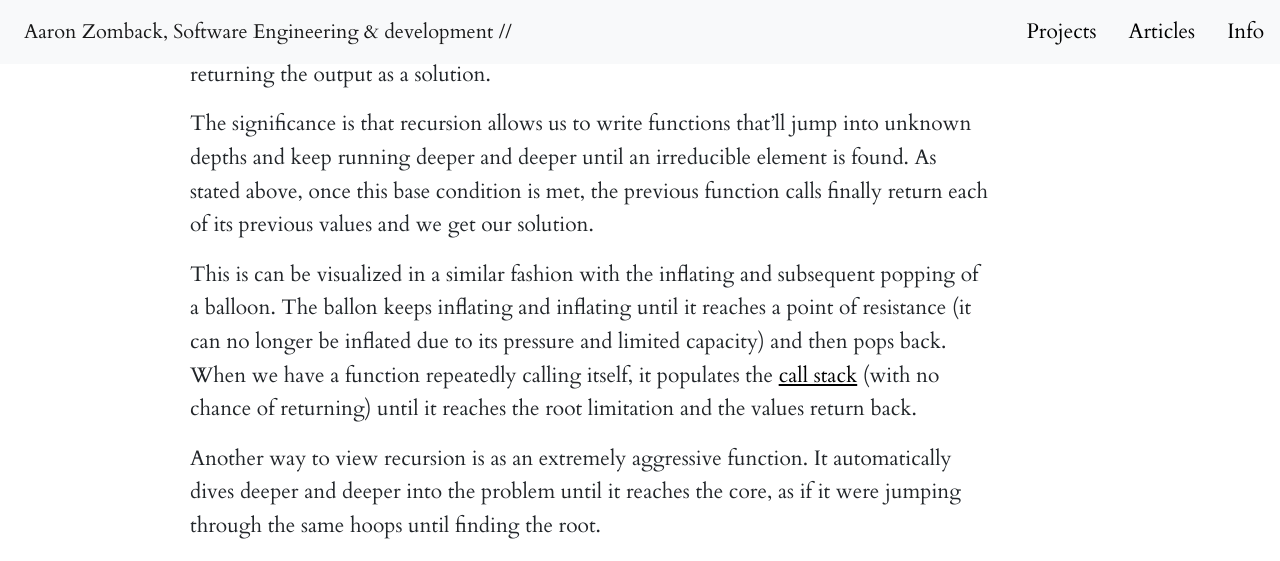
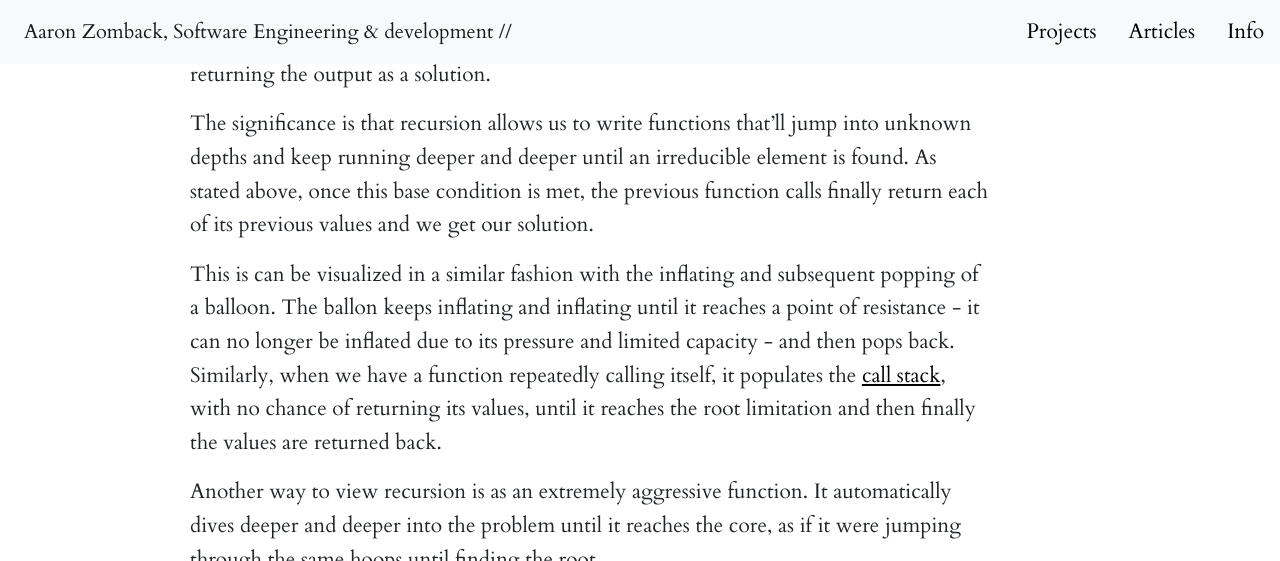
Before and after one commit to aaronzomback/design-portfolio, a Jekyll site: the page built from _posts/2021-04-30-what-is-recursion?.markdown, in a window 1280 px wide and 900 px high, scrolled down 1508 px, cut to the strip 0-561 px from the top of the window. Built offline with Jekyll 4.4.1, drawn with Linux system fonts in a browser that asks for light colours; nearby versions of some CDN libraries.

Commit message:
Updated What Is Recursion?

```diff
--- a/_posts/2021-04-30-what-is-recursion?.markdown
+++ b/_posts/2021-04-30-what-is-recursion?.markdown
@@ -22,7 +22,7 @@ Recursion in essence is the act of reducing a problem down to its root or *atomi
 
 The significance is that recursion allows us to write functions that'll jump into unknown depths and keep running deeper and deeper until an irreducible element is found. As stated above, once this base condition is met, the previous function calls finally return each of its previous values and we get our solution.
 
-This is can be visualized in a similar fashion with the inflating and subsequent popping of a balloon. The ballon keeps inflating and inflating until it reaches a point of resistance (it can no longer be inflated due to its pressure and limited capacity) and then pops back. When we have a function repeatedly calling itself, it populates the [call stack](https://www.freecodecamp.org/news/understanding-the-javascript-call-stack-861e41ae61d4/) (with no chance of returning) until it reaches the root limitation and the values return back.
+This is can be visualized in a similar fashion with the inflating and subsequent popping of a balloon. The ballon keeps inflating and inflating until it reaches a point of resistance - it can no longer be inflated due to its pressure and limited capacity - and then pops back. Similarly, when we have a function repeatedly calling itself, it populates the [call stack](https://www.freecodecamp.org/news/understanding-the-javascript-call-stack-861e41ae61d4/), with no chance of returning its values, until it reaches the root limitation and then finally the values are returned back.
 
 Another way to view recursion is as an extremely aggressive function. It automatically dives deeper and deeper into the problem until it reaches the core, as if it were jumping through the same hoops until finding the root.
 
```
